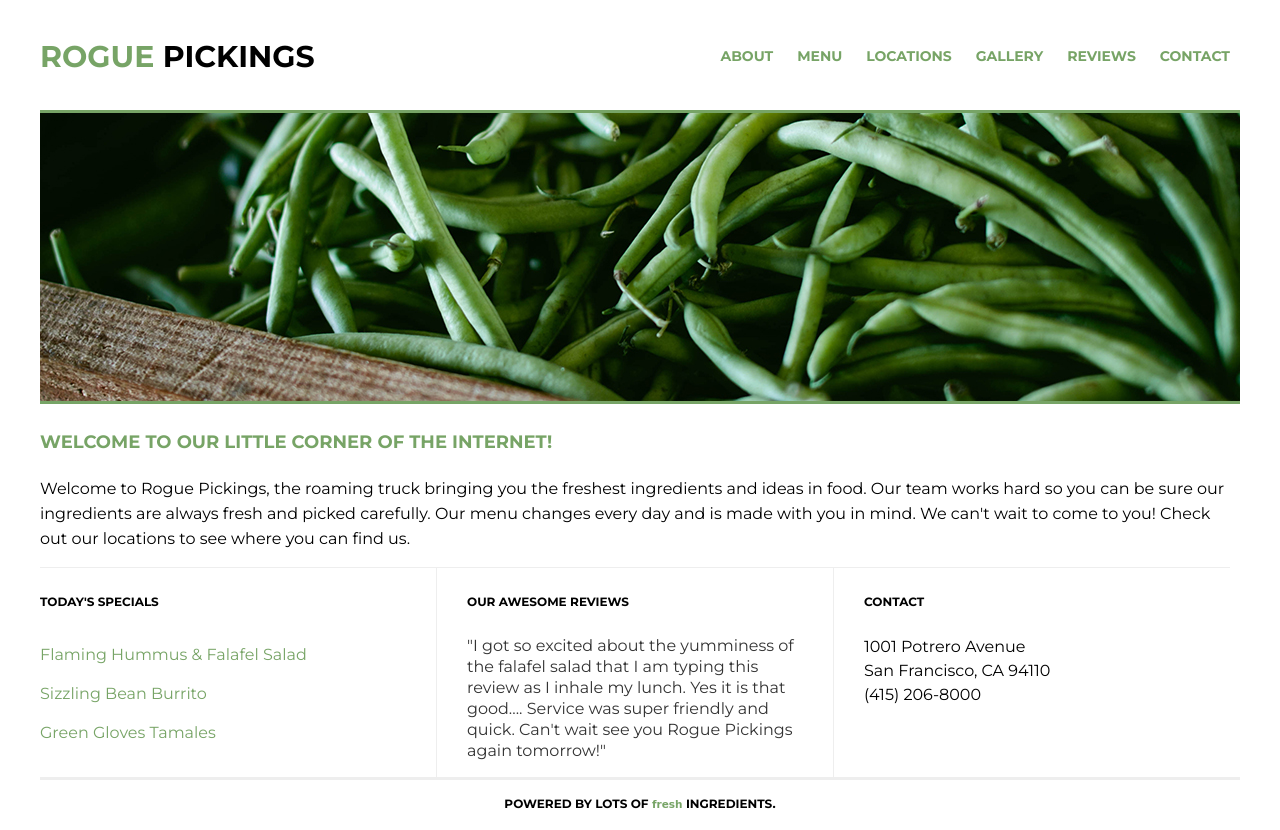
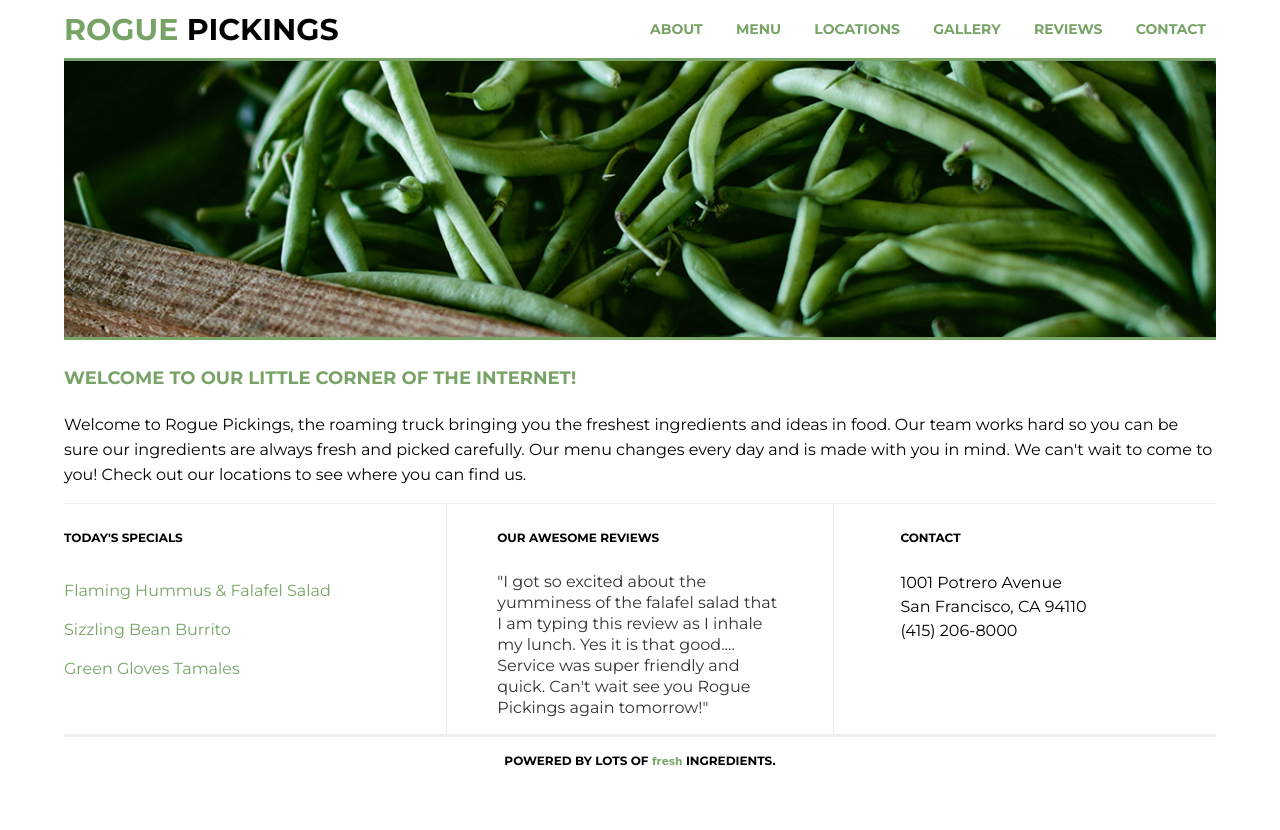
Before and after one commit to sam-rhodes/coding-responsive-websites, a plain HTML site: page 206-rogue-pickings/index.html in a window 1280 px wide. After the commit the page ends 800 px from the top, so only its background shows below. Drawn offline with Linux system fonts and the light colour scheme; a web font is replaced by a local one.

Commit message:
Added @media styles for tablet and desktop

```diff
--- a/206-rogue-pickings/css/main.css
+++ b/206-rogue-pickings/css/main.css
@@ -8,12 +8,15 @@ body {
 	justify-content: center;
 	align-items: center;
 	font-size: 1em;
-	flex-flow: row wrap;
 }
 
 .container{
 	max-width: 1200px;
-	margin: 0 auto;
+	width: 90%;
+	display: flex;
+	justify-content: center;
+	align-items: center;
+	flex-flow: row wrap;
 }
 
 h1,
@@ -45,35 +48,44 @@ p {
 
 /*The widths are in a percentage!*/
 header {
-	height: 110px;
 	border-bottom: 3px solid #77a466;
-	margin: 0 auto;
+	text-align: center;
+	width: 100%;
+	display: flex;
+	justify-content: center;
+	align-items: center;
+	flex-flow: row wrap;
 }
 
 header h1 {
-	float: left;
 	margin: 0;
-	padding: 38px 0;
+	padding: 38px 20px 20px 20px;
+	width: 100%;
+	border-bottom: 3px solid #77a466;
 }
+
 header h1 span {
 	color: #77a466;
 }
 
 header nav {
-	float: right;
-	padding: 46px 0;
+	padding: 20px 0;
+	width: 100%;
 }
+
 header nav ul {
 	margin: 0;
 	padding: 0;
 }
+
 header nav ul li {
 	text-transform: uppercase;
 	font-weight: 700;
 	font-size: .875em;
 	padding: 0 10px;
-	display: inline;
+	list-style: none;
 }
+
 header nav ul li a{
 	text-decoration: none;
 	color:#77a466;
@@ -82,8 +94,10 @@ header nav ul li a{
 /*The widths are in a percentage!*/
 .top-section,
 .bottom-section {
-	margin: 0 auto;
-	clear: both;
+	display: flex;
+	justify-content: center;
+	align-items: center;
+	flex-flow: row wrap;
 }
 
 .main-image {
@@ -113,9 +127,7 @@ header nav ul li a{
 .section-one,
 .section-two,
 .section-three {
-	width: 33%;
-	height: auto;
-	float: left;
+	width: 100%;
 	border-top: 1px solid #eee;
 }
 
@@ -155,11 +167,13 @@ header nav ul li a{
 
 /*The widths are in a percentage!*/
 footer {
-	height: 50px;
 	border-top: 3px solid #eee;
-	margin: 0 auto;
-	clear: both;
 	text-align: center;
+	width: 100%;
+	display: flex;
+	justify-content: center;
+	align-items: center;
+	flex-flow: row wrap;
 }
 
 footer span {
@@ -168,3 +182,46 @@ footer span {
 	color: #77a466;
 	font-size: .875em;
 }
+
+@media all and (min-width: 768px) {
+	.bottom-section{
+			justify-content: space-between;
+			align-items: flex-start;
+			border-top: 1px solid #eee;
+	}
+
+	.section-one,
+	.section-two,
+	.section-three {
+			border-top: none;
+			flex-basis: 30%;
+	}
+
+	.section-two {
+			border-left: 1px solid #eee;
+			border-right: 1px solid #eee;
+			padding: 0 20px;
+	}
+}
+
+@media only screen and (min-width: 1200px) {
+	header {
+			justify-content: space-between;
+	}
+
+	header h1 {
+			width: 30%;
+			padding: 0;
+			border-bottom: none;
+			text-align: left;
+	}
+
+	header nav {
+			width: 50%;
+	}
+
+	header nav ul {
+			display: flex;
+			justify-content: space-between;
+	}
+}
```
